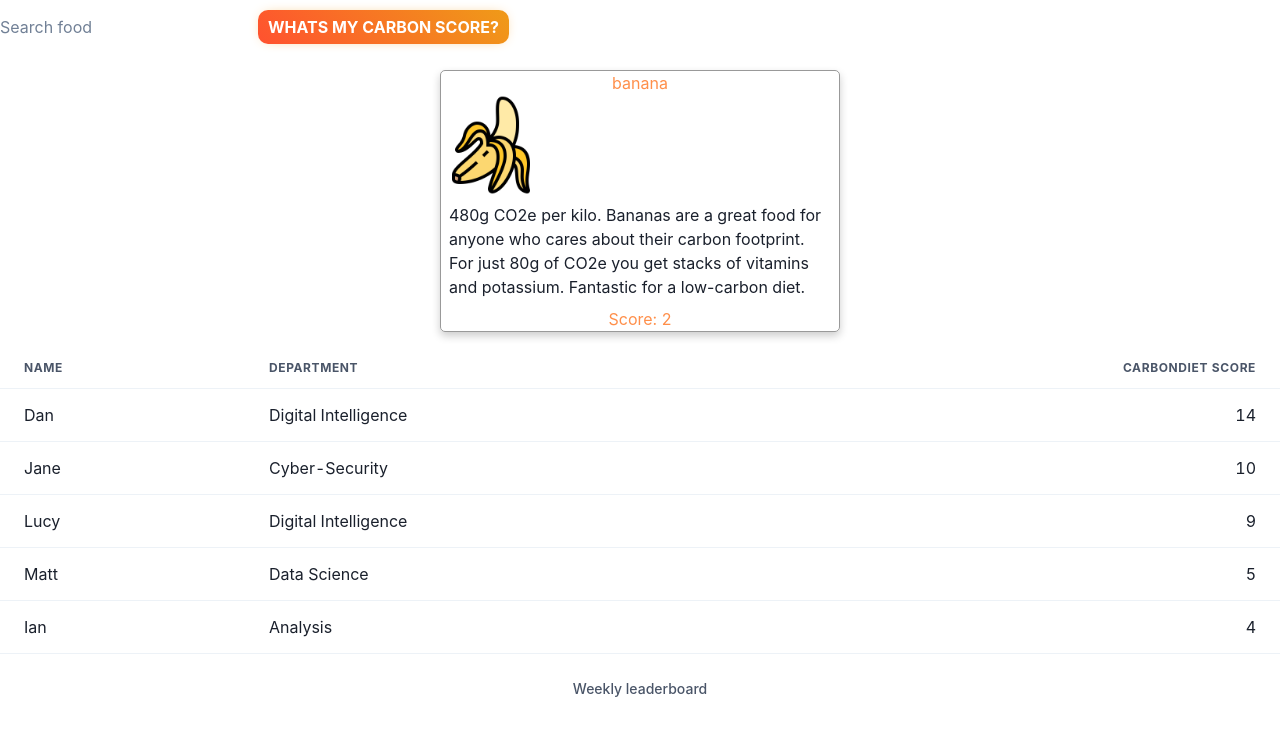
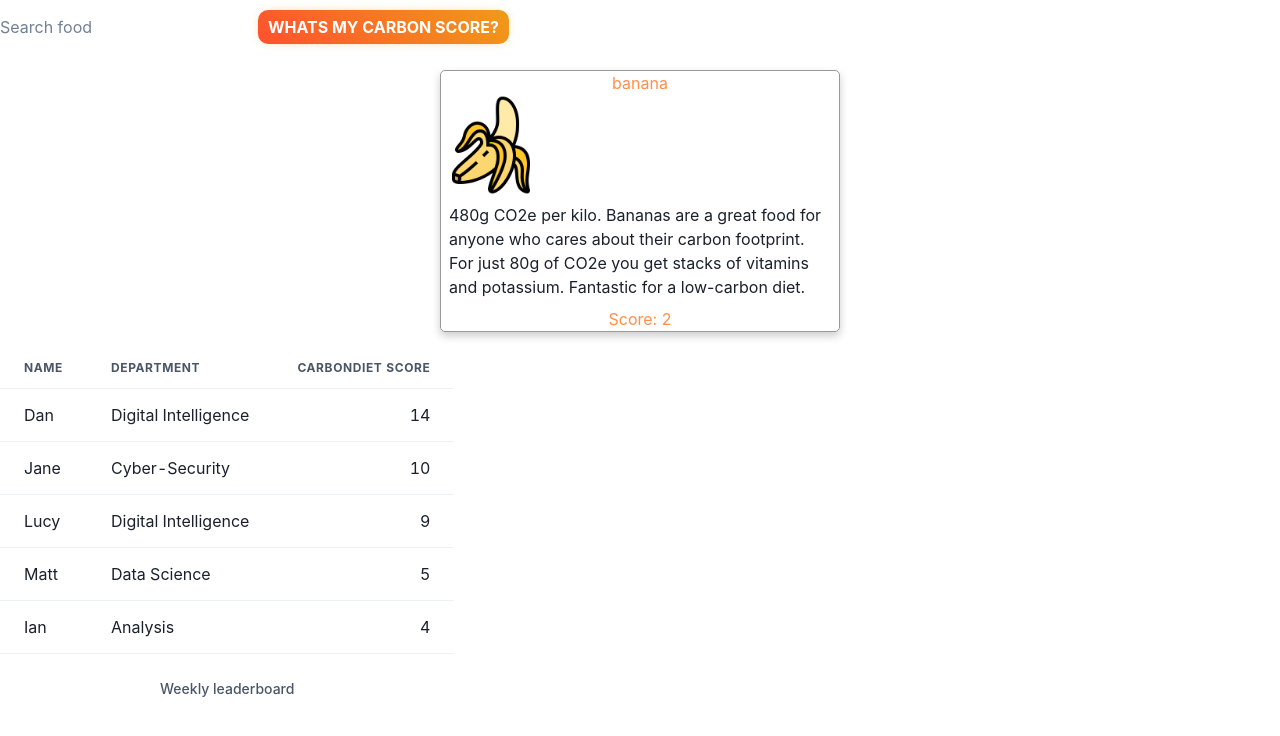
Before and after one commit to Cmndgrab/BAE, a React (Create React App) app in the folder bae/: page / in a window 1280 px wide. Shown: the top 736 px of the page. Built offline with nearby package versions, Linux system fonts and the light colour scheme; the HTML template or start-up script is replaced by a standard one.

Commit message:
added page

```diff
--- /dev/null
+++ b/bae/src/components/leaderboard/Leaderboard.css
@@ -0,0 +1,4 @@
+.leaderboard-container{
+    display: flex;
+    align-items: center;
+}
--- a/bae/src/components/page/Page.js
+++ b/bae/src/components/page/Page.js
@@ -1,7 +1,12 @@
-import Leaderboard from "../leaderboard/leaderboard.js";
+import Leaderboard from "../leaderboard/Leaderboard.js";
 
 export default function Page(){
 
-    return <div> <Leaderboard/>
+    return <div className="search-component">
+
+
+
+
+            <Leaderboard/>
             </div>
 }
```
